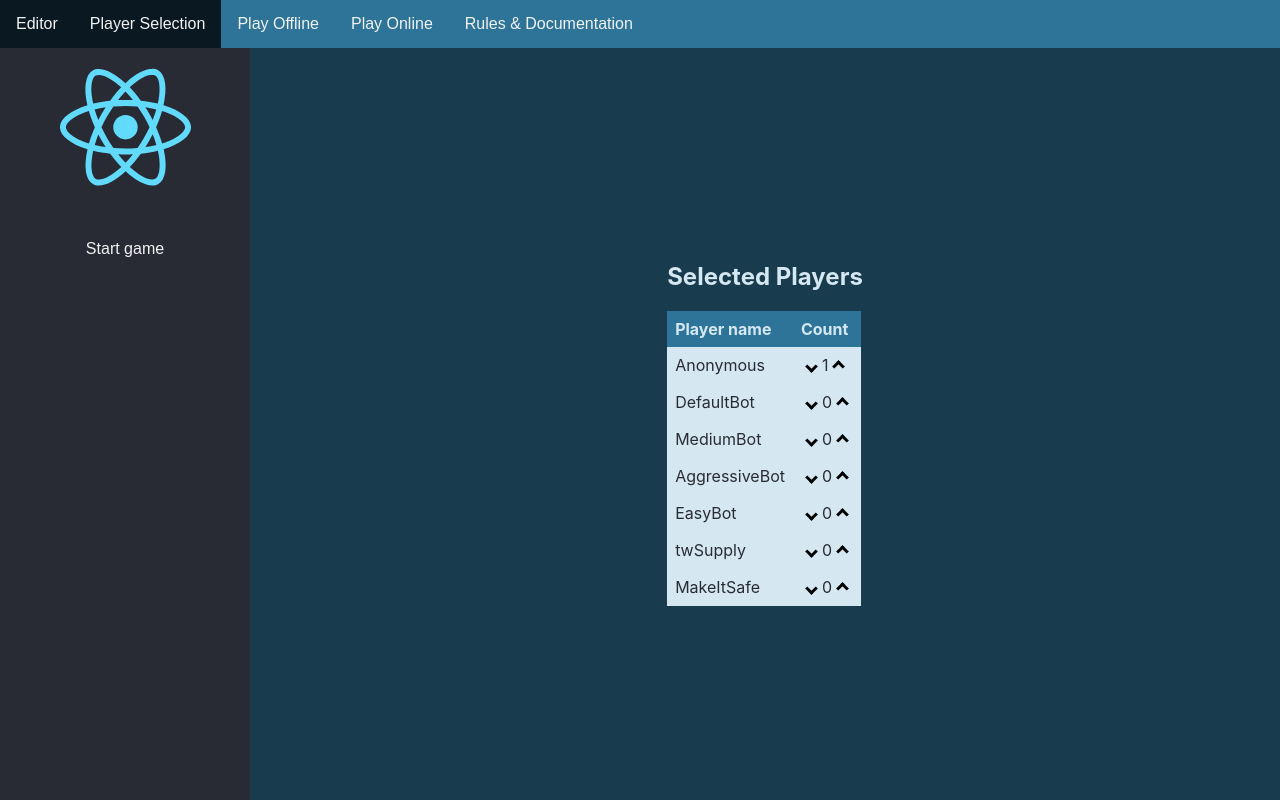
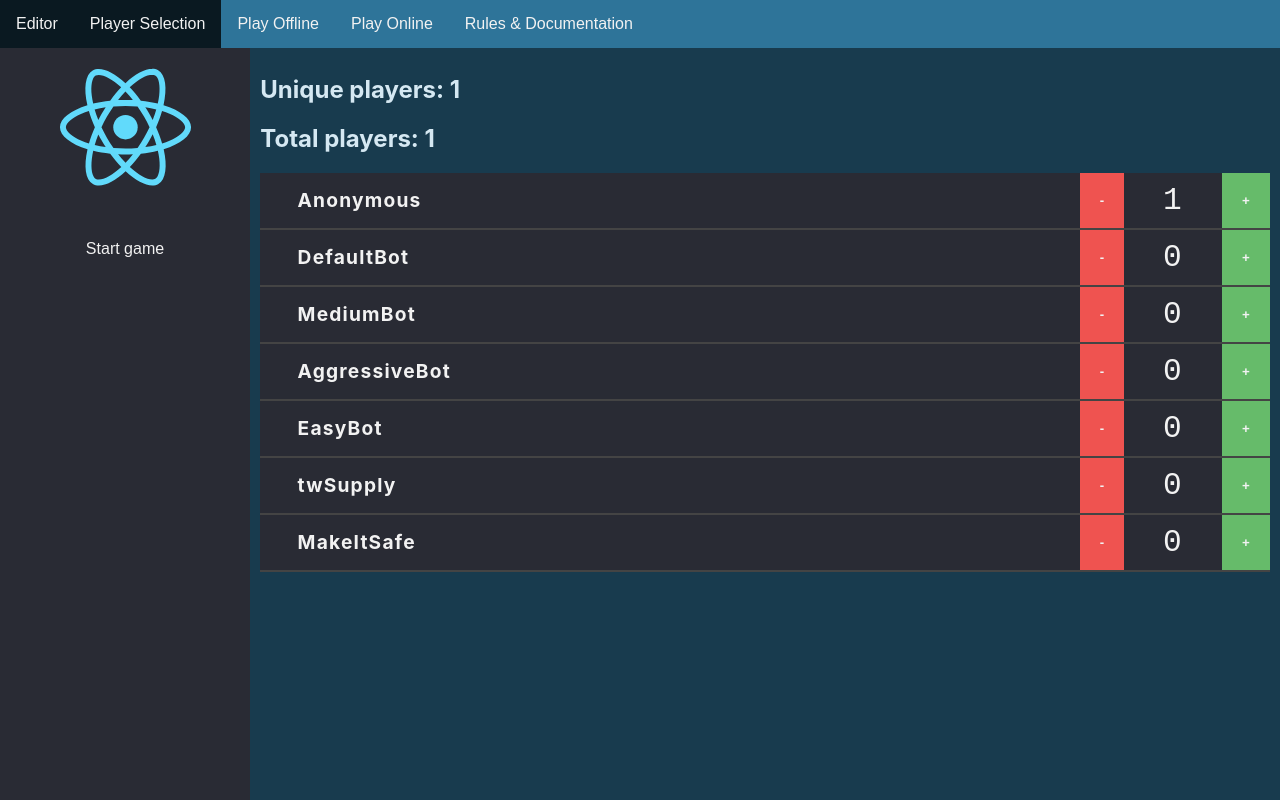
Before and after one commit to sebastiannyholm/hexgrid, a React (Create React App) app in the folder webapp/: page /versus in a window 1280 px wide. Built offline with nearby package versions, Linux system fonts and the light colour scheme.

Commit message:
nicer looking player selection

```diff
--- a/webapp/src/components/App.js
+++ b/webapp/src/components/App.js
@@ -9,6 +9,7 @@ import GameOffline from './GameOffline';
 import GameLive from './GameLive';
 
 import { BrowserRouter as Router, Route, Redirect } from 'react-router-dom';
+import PlayerSelect from './PlayerSelect';
 
 function App() {
   // const [msg, setMsg] = useState("msg");
@@ -28,7 +29,7 @@ function App() {
         path="/versus"
         render={() => (
           <WithNavigation>
-            <Versus />
+            <PlayerSelect />
           </WithNavigation>
         )}
       />
--- /dev/null
+++ b/webapp/src/components/PlayerSelect.js
@@ -0,0 +1,168 @@
+import React, { useState } from 'react';
+import '../styles/PlayerSelect.css';
+import WithSidebar from './Sidebar';
+import { withRouter } from 'react-router';
+import { Redirect } from 'react-router-dom';
+
+import Constants from '../constants.js';
+
+import AggressiveBot from '../stored_algorithms/algos/AggressiveBot';
+import MediumBot from '../stored_algorithms/algos/MediumBot';
+import DefaultBot from '../stored_algorithms/algos/DefaultBot';
+import EasyBot from '../stored_algorithms/algos/EasyBot';
+import twSupply from '../stored_algorithms/algos/twSupply';
+import MakeItSafe from '../stored_algorithms/algos/MakeItSafe';
+
+function getActivePlayers(availablePlayers) {
+  var players = [];
+  availablePlayers.forEach((player) => {
+    for (let i = 0; i < player.count; i++) {
+      players.push({
+        name: player.name,
+        codeString: player.codeString,
+      });
+    }
+  });
+  return players;
+}
+
+function getSelectedPlayerCount(availablePlayers) {
+  var sum = 0;
+  availablePlayers.forEach((player) => {
+    sum += player.count;
+  });
+  return sum;
+}
+
+function Versus(props) {
+  let playerName = props.location.state
+    ? props.location.state.playerName
+    : localStorage.getItem(Constants.LOCAL_STORAGE_PLAYER_NAME);
+  if (!playerName) playerName = Constants.defaultPlayerName;
+
+  let playerCode = props.location.state
+    ? props.location.state.playerCode
+    : localStorage.getItem(Constants.LOCAL_STORAGE_EDITOR_CODE);
+  if (!playerCode) playerCode = Constants.defaultEditorCode;
+
+  const players = [
+    { name: playerName, codeString: playerCode, count: 1 },
+    { name: DefaultBot.name, codeString: DefaultBot.turn.toString(), count: 0 },
+    { name: MediumBot.name, codeString: MediumBot.turn.toString(), count: 0 },
+    {
+      name: AggressiveBot.name,
+      codeString: AggressiveBot.turn.toString(),
+      count: 0,
+    },
+    { name: EasyBot.name, codeString: EasyBot.turn.toString(), count: 0 },
+    { name: twSupply.name, codeString: twSupply.turn.toString(), count: 0 },
+    { name: MakeItSafe.name, codeString: MakeItSafe.turn.toString(), count: 0 },
+  ];
+
+  const [availablePlayers, setAvailablePlayers] = useState(players);
+  const [redirect, setRedirect] = useState(null);
+
+  function redirectGame() {
+    // minimum of 1 player needed to start a game
+    if (
+      getSelectedPlayerCount(availablePlayers) >= 1 ||
+      getSelectedPlayerCount(availablePlayers) > Constants.PLAYER_COLORS
+    ) {
+      setRedirect('/game');
+      // could also set local storage players here
+    } else {
+      console.log('Minimum 1 player required to start a game');
+    }
+  }
+
+  function updatePlayerCount(idx, newCount) {
+    if (newCount >= 0) {
+      availablePlayers[idx].count = newCount;
+      const updatedPlayers = [...availablePlayers];
+      setAvailablePlayers(updatedPlayers);
+    }
+  }
+
+  function onRemovePlayer(idx) {
+    console.log('TODO: Remove player at index' + idx);
+  }
+
+  return redirect ? (
+    <Redirect
+      to={{
+        pathname: redirect,
+        state: {
+          playerCodes: getActivePlayers(availablePlayers),
+        },
+      }}
+    />
+  ) : (
+    <WithSidebar
+      sidebarElements={[
+        <span key={0} className="sidebar-item interactable" onClick={redirectGame}>
+          Start game
+        </span>,
+      ]}
+      content={
+        <div className="content padding-border">
+          <Header
+            numUniquePlayers={availablePlayers.filter((player) => player.count > 0).length}
+            numTotalPlayers={availablePlayers.reduce((acc, player) => acc + player.count, 0)}
+          />
+          <div className="players">
+            {availablePlayers.map((player, idx) => (
+              <Player
+                key={player.name}
+                name={player.name}
+                count={player.count}
+                onCountChange={(newCount) => updatePlayerCount(idx, newCount)}
+                onRemove={() => onRemovePlayer(idx)}
+              />
+            ))}
+          </div>
+        </div>
+      }
+    />
+  );
+}
+
+const Player = ({ name, count, onCountChange, onRemove }) => {
+  return (
+    <div className="player">
+      <div className="player-name">
+        <a className="remove-player" onClick={onRemove}>
+          ✖
+        </a>
+        {name}
+      </div>
+      <div className="player-count">
+        <Counter onChange={onCountChange} count={count} />
+      </div>
+    </div>
+  );
+};
+
+const Counter = ({ onChange, count }) => {
+  return (
+    <div className="counter">
+      <button className="counter-action decrement" onClick={() => onChange(count - 1)}>
+        -
+      </button>
+      <div className="counter-count"> {count} </div>
+      <button className="counter-action increment" onClick={() => onChange(count + 1)}>
+        +
+      </button>
+    </div>
+  );
+};
+
+const Header = ({ numUniquePlayers, numTotalPlayers }) => {
+  return (
+    <div>
+      <h2>{`Unique players: ${numUniquePlayers}`}</h2>
+      <h2>{`Total players: ${numTotalPlayers}`}</h2>
+    </div>
+  );
+};
+
+export default withRouter(Versus);
--- /dev/null
+++ b/webapp/src/styles/PlayerSelect.css
@@ -0,0 +1,82 @@
+.players {
+  background: #292b34;
+}
+
+.player {
+  display: flex;
+  font-size: 1.2em;
+  border-bottom: solid 2px #444;
+  letter-spacing: 1.2px;
+}
+
+.remove-player {
+  visibility: hidden;
+  margin-right: 10px;
+  color: #e57373;
+  cursor: pointer;
+}
+
+.player-name:hover .remove-player {
+  visibility: visible;
+}
+
+.player-name {
+  flex-grow: 1;
+  padding: 15px 10px 10px 10px;
+  color: #f2f2f2;
+  font-weight: bold;
+}
+
+.player-count {
+  width: 190px;
+}
+
+.counter {
+  display: flex;
+}
+
+.counter-action {
+  border: none;
+  font-weight: bold;
+  color: #f2f2f2;
+  display: block;
+  padding: 20px 20px;
+  cursor: pointer;
+  -webkit-user-select: none;
+  -moz-user-select: none;
+  -ms-user-select: none;
+  user-select: none;
+}
+
+.counter-action.increment {
+  background: #66bb6a;
+}
+
+.counter-action.increment:hover {
+  background: #549d59;
+  cursor: pointer;
+}
+
+.counter-action.decrement {
+  background: #ef5350;
+}
+
+.counter-action.decrement:hover {
+  background: #c44442;
+  cursor: pointer;
+}
+
+.counter-count {
+  flex-grow: 1;
+  background: #292b34;
+  color: #f2f2f2;
+  text-align: center;
+  font-family: monospace;
+  padding: 10px;
+  font-size: 2em;
+}
+
+.padding-border {
+  width: 98%;
+  height: 98%;
+}
```
